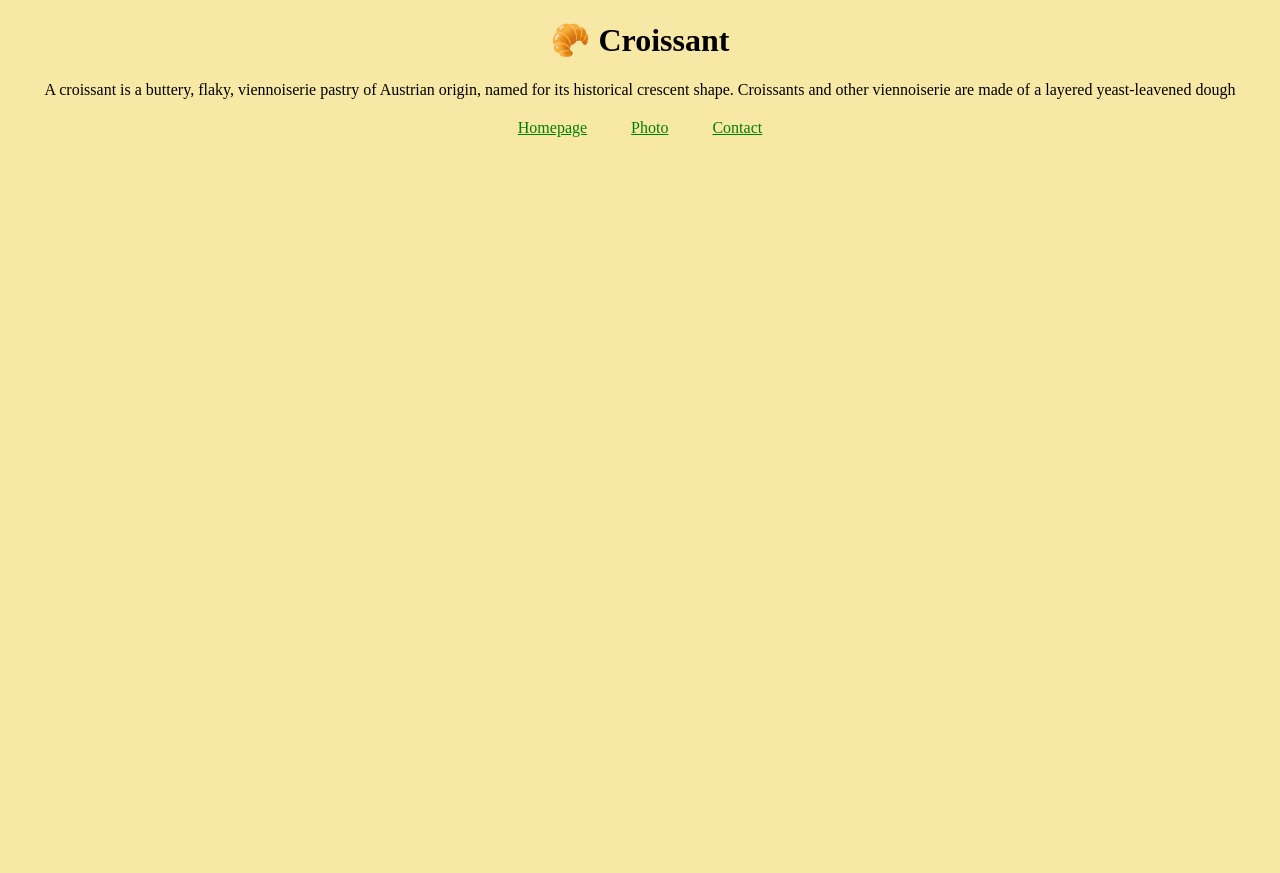
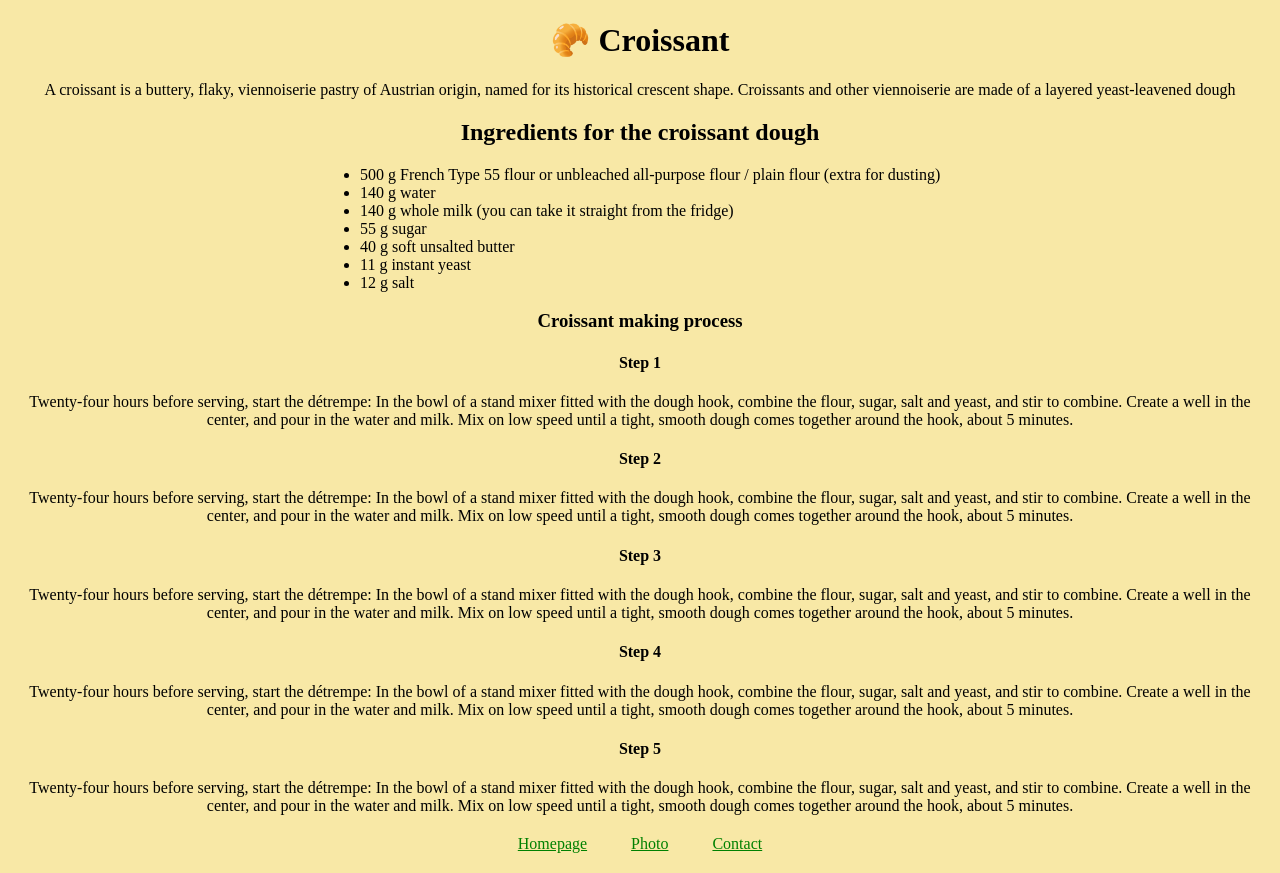
Before and after one commit to KettySalt/Croissant, a plain HTML site: page index.html in a window 1280 px wide. Before the commit the page ends 800 px from the top, so only its background shows below. Drawn offline with Linux system fonts and the light colour scheme.

Commit message:
Added description for making site SEO friendly

```diff
--- a/index.html
+++ b/index.html
@@ -3,9 +3,13 @@
   <head>
     <meta charset="UTF-8" />
     <meta http-equiv="X-UA-Compatible" content="IE=edge" />
+    <meta
+      name="description"
+      content="How to make homemade French croissants, with detailed, step by step instructions. Buttery, crisp, flaky croissants, and how to perfect them!"
+    />
     <meta name="viewport" content="width=device-width, initial-scale=1.0" />
     <link rel="stylesheet" href="/src/styles.css" />
-    <title>Croissant</title>
+    <title>The best croissant recipe</title>
   </head>
   <body>
     <h1>🥐 Croissant</h1>
@@ -14,10 +18,69 @@
       named for its historical crescent shape. Croissants and other viennoiserie
       are made of a layered yeast-leavened dough
     </p>
+    <h2>Ingredients for the croissant dough</h2>
+    <ul>
+      <li>
+        500 g French Type 55 flour or unbleached all-purpose flour / plain flour
+        (extra for dusting)
+      </li>
+      <li>140 g water</li>
+      <li>140 g whole milk (you can take it straight from the fridge)</li>
+      <li>55 g sugar</li>
+      <li>40 g soft unsalted butter</li>
+      <li>11 g instant yeast</li>
+      <li>12 g salt</li>
+    </ul>
+    <h3>Croissant making process</h3>
+    <h4>Step 1</h4>
+    <p>
+      Twenty-four hours before serving, start the détrempe: In the bowl of a
+      stand mixer fitted with the dough hook, combine the flour, sugar, salt and
+      yeast, and stir to combine. Create a well in the center, and pour in the
+      water and milk. Mix on low speed until a tight, smooth dough comes
+      together around the hook, about 5 minutes.
+    </p>
+    <h4>Step 2</h4>
+    <p>
+      Twenty-four hours before serving, start the détrempe: In the bowl of a
+      stand mixer fitted with the dough hook, combine the flour, sugar, salt and
+      yeast, and stir to combine. Create a well in the center, and pour in the
+      water and milk. Mix on low speed until a tight, smooth dough comes
+      together around the hook, about 5 minutes.
+    </p>
+    <h4>Step 3</h4>
+    <p>
+      Twenty-four hours before serving, start the détrempe: In the bowl of a
+      stand mixer fitted with the dough hook, combine the flour, sugar, salt and
+      yeast, and stir to combine. Create a well in the center, and pour in the
+      water and milk. Mix on low speed until a tight, smooth dough comes
+      together around the hook, about 5 minutes.
+    </p>
+    <h4>Step 4</h4>
+    <p>
+      Twenty-four hours before serving, start the détrempe: In the bowl of a
+      stand mixer fitted with the dough hook, combine the flour, sugar, salt and
+      yeast, and stir to combine. Create a well in the center, and pour in the
+      water and milk. Mix on low speed until a tight, smooth dough comes
+      together around the hook, about 5 minutes.
+    </p>
+    <h4>Step 5</h4>
+    <p>
+      Twenty-four hours before serving, start the détrempe: In the bowl of a
+      stand mixer fitted with the dough hook, combine the flour, sugar, salt and
+      yeast, and stir to combine. Create a well in the center, and pour in the
+      water and milk. Mix on low speed until a tight, smooth dough comes
+      together around the hook, about 5 minutes.
+    </p>
+
     <footer>
-      <a href="/">Homepage</a>
-      <a href="/photo.html">Photo</a>
-      <a href="/contact.html">Contact</a>
+      <a href="/" title="Link to homepage of site about croissants">Homepage</a>
+      <a href="/photo.html" title="Page with photos of croissants">Photo</a>
+      <a
+        href="/contact.html"
+        title="Contact us to recive croissant video-recipe"
+        >Contact</a
+      >
     </footer>
   </body>
 </html>
--- a/src/styles.css
+++ b/src/styles.css
@@ -2,6 +2,9 @@ body {
   background: #f8e8a6;
 }
 h1,
+h2,
+h3,
+h4,
 p {
   text-align: center;
 }
@@ -21,3 +24,7 @@ footer a {
   margin: 20px;
   color: green;
 }
+ul {
+  width: 600px;
+  margin: 0 auto;
+}
```
Also changed, not shown: contact.html (+12 -4 lines), photo.html (+12 -4 lines), 1 other file.
